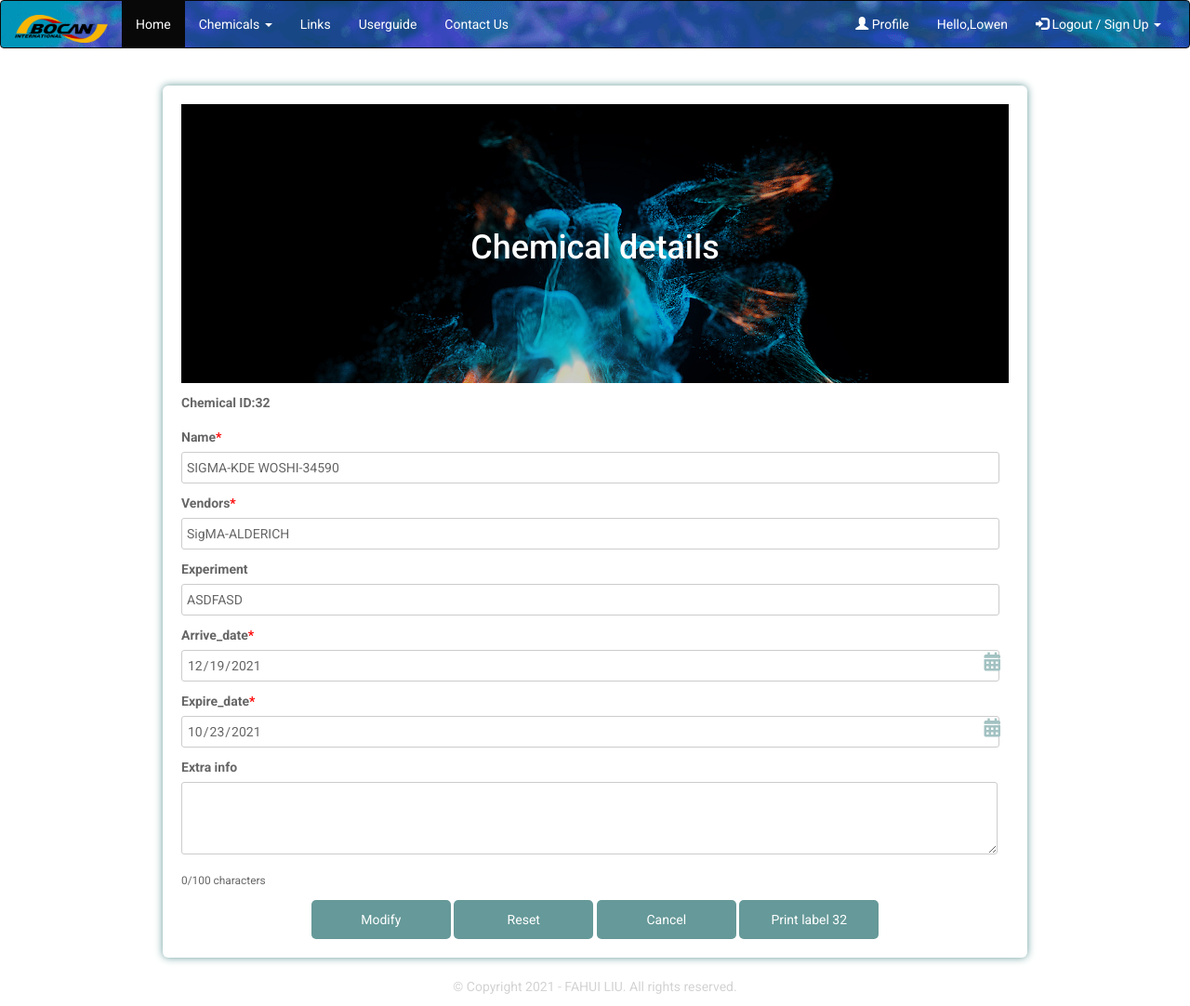
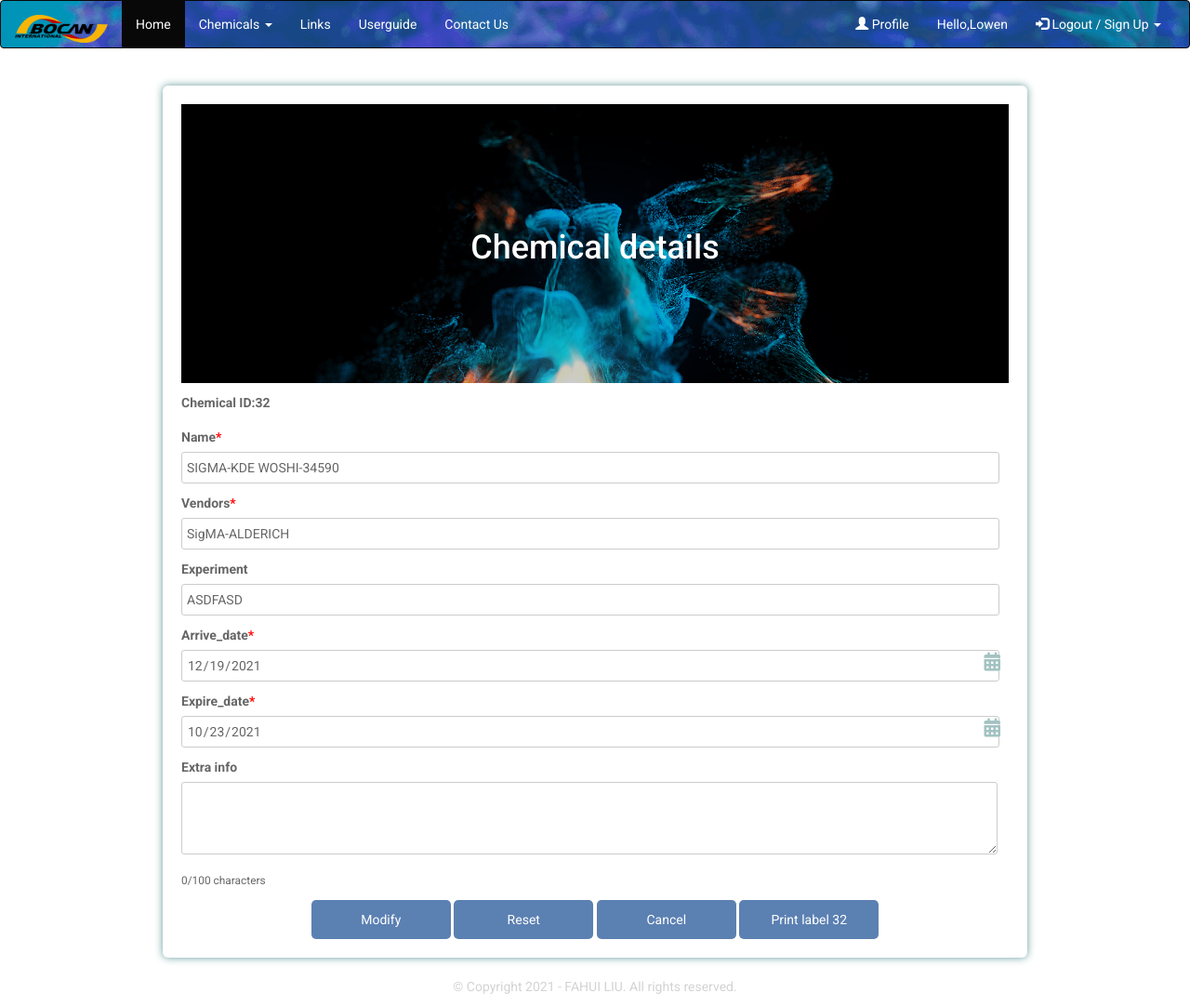
Before and after one commit to Lowen695/labapp, a Django app: page /detail/32 in a window 1280 px wide. Shown: the whole page at 93% size. Run offline with Django 3.2, Linux system fonts and the light colour scheme; a user stored in the database is signed in; data comes from the database, SQL or seed files in the repository; both versions use the stored data as it was after the commit; some libraries are stand-ins or nearby versions.

Commit message:
tweaked12 lab app

```diff
--- a/chemicals/templates/chemicals/detail.html
+++ b/chemicals/templates/chemicals/detail.html
@@ -173,7 +173,7 @@
       padding: 10px;
       border: none;
       border-radius: 5px;
-      background:  #669999;
+      background:  #5b80b2;
       font-size: 16px;
       color: #fff;
       cursor: pointer;
@@ -203,7 +203,7 @@
   <body>
 
   <link rel="stylesheet" href="https://maxcdn.bootstrapcdn.com/bootstrap/3.3.7/css/bootstrap.min.css">
-<div class="navbar navbar-inverse" style = 'background-image: url("../../static/images/navbarbg.png");;position: sticky;top: 0'>
+<div class="navbar navbar-inverse" style = 'background-image: url("../../static/images/navbarbg.png");position: sticky;top: 0'>
         <div class="container-fluid">
             <div class="row">
                 <div class="col-lg-12">
--- a/chemicals/templates/chemicals/detailedPage2.html
+++ b/chemicals/templates/chemicals/detailedPage2.html
@@ -172,7 +172,7 @@
       padding: 10px;
       border: none;
       border-radius: 5px;
-      background:  #669999;
+      background:  #5b80b2;
       font-size: 16px;
       color: #fff;
       cursor: pointer;
--- a/chemicals/templates/chemicals/searchedResults.html
+++ b/chemicals/templates/chemicals/searchedResults.html
@@ -143,10 +143,8 @@
 <br>
 </body>
 
-    <div class="row">
-		<div class="col-md-12 copy">
-			<p class="text-center" style="color: lightgrey">&copy; Copyright 2021 - FAHUI LIU.  All rights reserved.</p>
-		</div>
+    <div style="position: absolute; bottom: 2px;left: 50%; transform:translateX(-50%); text-align:center; color: lightgrey">
+			&copy; Copyright 2021 - FAHUI LIU.  All rights reserved.
 	</div>
 
 </html>
```
Also changed, not shown: db.sqlite3.
